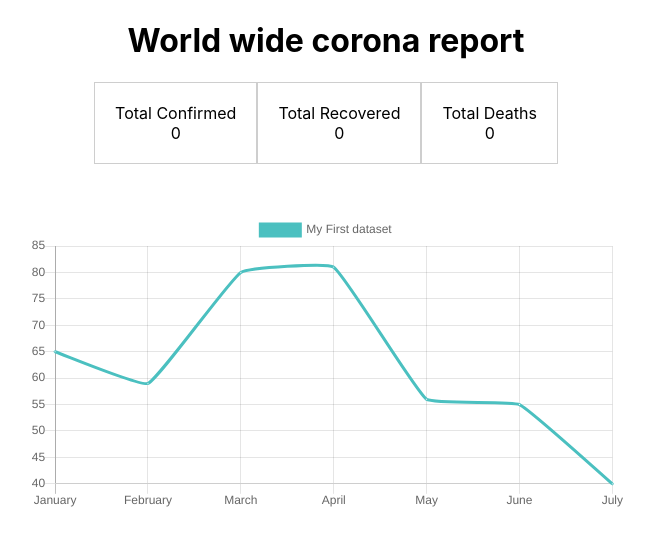
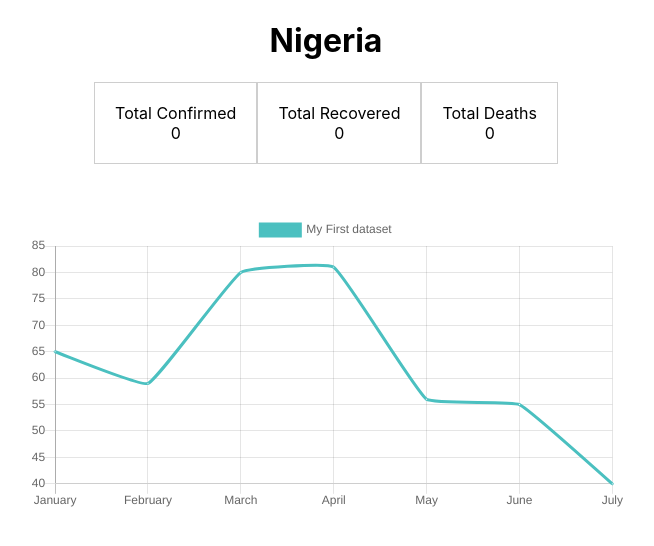
Before and after one commit to FRANCISALEKE/covid-19-tracker-application, a React (Create React App) app: page / in a window 1280 px wide. Shown: the top 546 px of the page, without its empty margins (314-968 px from the left). Built offline with nearby package versions, Linux system fonts and the light colour scheme.

Commit message:
created covidsummary.js and added the card containing total confriemed,total recovered,total death and country

```diff
--- a/src/App.js
+++ b/src/App.js
@@ -1,34 +1,17 @@
 import React from 'react';
 import './App.css';
 import LineGraph from './components/LineGraph';
-import Card from './components/Card';
+import CovidSummary from './components/CovidSummary';
 
 function App() {
   return (
     <div className="App">
-      <div>
-        <div>
-          <h1> World wide corona report</h1>
-          <div style={{
-            display: 'flex',
-            justifyContent: 'center'
-          }}>
-            <Card>
-              <span>Total Confirmed</span><br />
-              <span>0</span>
-            </Card>
-            <Card>
-              <span>Total Recovered</span><br />
-              <span>0</span>
-            </Card>
-            <Card>
-              <span>Total Deaths</span><br />
-              <span>0</span>
-            </Card>
-          </div>
-
-      </div>
-    </div>
+      <CovidSummary
+        totalConfirmed={0}
+        totalRecovered={0}
+        totalDeaths={0}
+        country={'Nigeria'}
+      />
     <LineGraph/>
 
     </div>
--- /dev/null
+++ b/src/components/CovidSummary.js
@@ -0,0 +1,46 @@
+import React from 'react';
+import Card from './Card';
+
+
+/**
+ * @author
+ * @function
+**/
+
+const CovidSummary = (props) => {
+
+    const {
+        totalConfirmed,
+        totalRecovered,
+        totalDeaths,
+        country,
+
+     } = props;
+
+    return (
+       <div>
+        <div>
+          <h1> {country === '' ? 'World Wide Corona Report' : country}</h1>
+          <div style={{
+            display: 'flex',
+            justifyContent: 'center'
+          }}>
+            <Card>
+              <span>Total Confirmed</span><br />
+              <span>{totalConfirmed}</span>
+            </Card>
+            <Card>
+              <span>Total Recovered</span><br />
+              <span>{totalRecovered}</span>
+            </Card>
+            <Card>
+              <span>Total Deaths</span><br />
+              <span>{totalDeaths}</span>
+            </Card>
+          </div>
+
+      </div>
+    </div>
+    )
+ }
+export default CovidSummary
```
